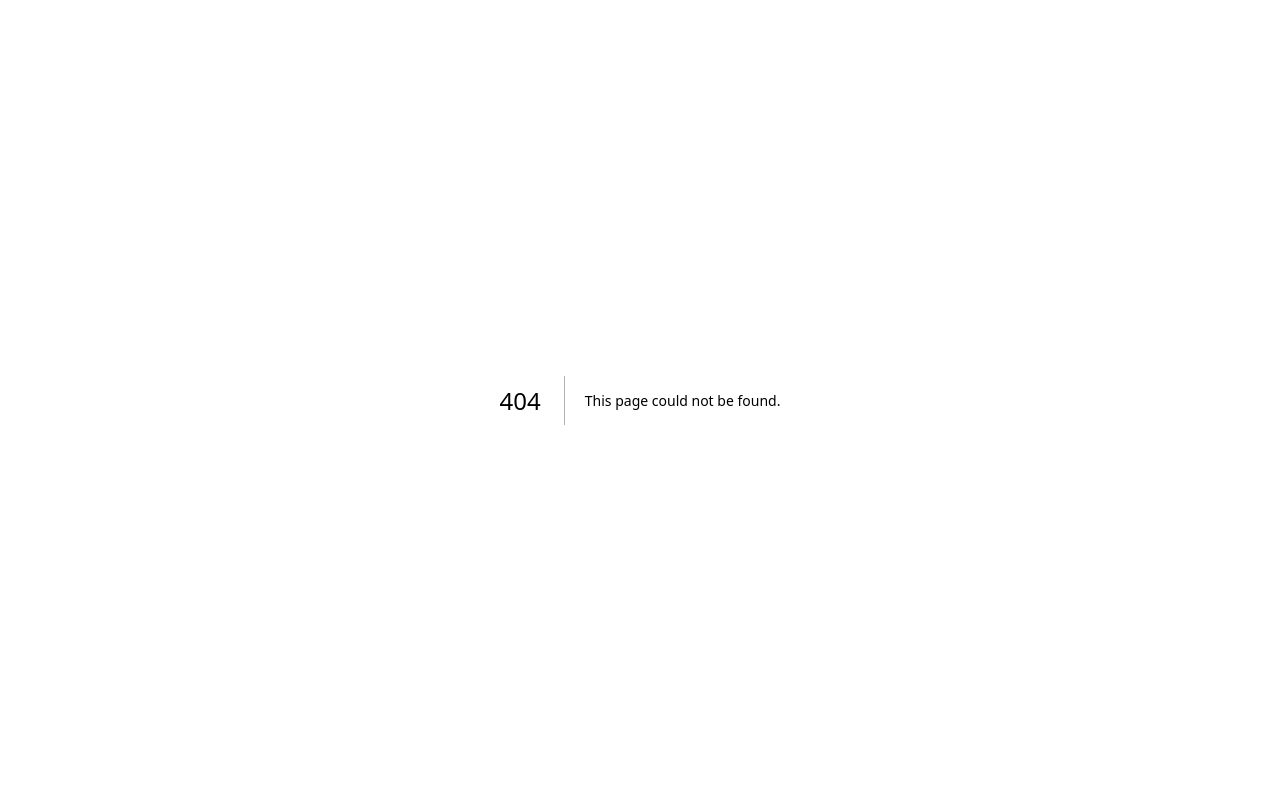
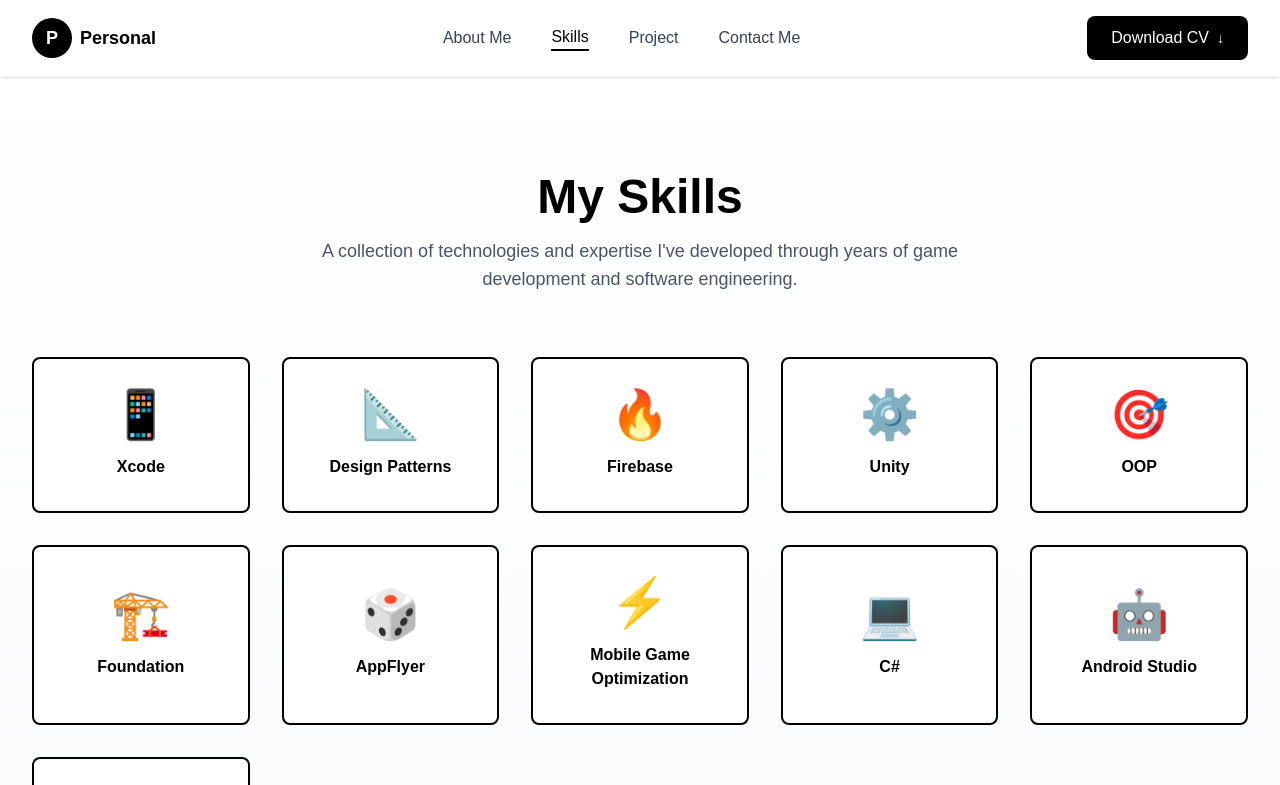
Before and after one commit to DatTran0301/Portfolio, a Next.js app: page /skills in a window 1280 px wide. Before the commit this address had no page. Shown: the top 785 px of the page. Built offline with nearby package versions, Linux system fonts and the light colour scheme.

Commit message:
add skill page

```diff
--- /dev/null
+++ b/app/skills/page.tsx
@@ -0,0 +1,188 @@
+"use client";
+
+import Link from "next/link";
+import { useState } from "react";
+
+interface Skill {
+  id: number;
+  name: string;
+  icon: string;
+}
+
+const skillsData: Skill[] = [
+  { id: 1, name: "Xcode", icon: "📱" },
+  { id: 2, name: "Design Patterns", icon: "📐" },
+  { id: 3, name: "Firebase", icon: "🔥" },
+  { id: 4, name: "Unity", icon: "⚙️" },
+  { id: 5, name: "OOP", icon: "🎯" },
+  { id: 6, name: "Foundation", icon: "🏗️" },
+  { id: 7, name: "AppFlyer", icon: "🎲" },
+  { id: 8, name: "Mobile Game Optimization", icon: "⚡" },
+  { id: 9, name: "C#", icon: "💻" },
+  { id: 10, name: "Android Studio", icon: "🤖" },
+  { id: 11, name: "Git", icon: "🌳" },
+];
+
+export default function SkillsPage() {
+  const [isMenuOpen, setIsMenuOpen] = useState(false);
+
+  return (
+    <div className="min-h-screen bg-gradient-to-b from-white to-gray-50">
+      {/* Navigation */}
+      <nav className="sticky top-0 z-50 bg-white/95 backdrop-blur-md border-b border-gray-100 shadow-sm">
+        <div className="max-w-7xl mx-auto px-4 sm:px-6 lg:px-8 py-4 flex items-center justify-between">
+          {/* Logo */}
+          <Link
+            href="/"
+            className="flex items-center gap-2 hover:opacity-80 transition"
+          >
+            <div className="w-10 h-10 bg-black rounded-full flex items-center justify-center transform hover:scale-110 transition">
+              <span className="text-white font-bold text-lg">P</span>
+            </div>
+            <span className="font-semibold text-black text-base sm:text-lg">
+              Personal
+            </span>
+          </Link>
+
+          {/* Nav Links - Desktop */}
+          <div className="hidden md:flex items-center gap-6 lg:gap-10">
+            <Link
+              href="/#about"
+              className="text-gray-700 hover:text-black font-medium transition-all duration-300 relative group text-sm lg:text-base"
+            >
+              About Me
+              <span className="absolute bottom-0 left-0 w-0 h-0.5 bg-black group-hover:w-full transition-all duration-300"></span>
+            </Link>
+            <Link
+              href="/skills"
+              className="text-black font-medium transition-all duration-300 relative group text-sm lg:text-base border-b-2 border-black"
+            >
+              Skills
+              <span className="absolute bottom-0 left-0 w-0 h-0.5 bg-black group-hover:w-full transition-all duration-300"></span>
+            </Link>
+            <Link
+              href="/#projects"
+              className="text-gray-700 hover:text-black font-medium transition-all duration-300 relative group text-sm lg:text-base"
+            >
+              Project
+              <span className="absolute bottom-0 left-0 w-0 h-0.5 bg-black group-hover:w-full transition-all duration-300"></span>
+            </Link>
+            <Link
+              href="/#contact"
+              className="text-gray-700 hover:text-black font-medium transition-all duration-300 relative group text-sm lg:text-base"
+            >
+              Contact Me
+              <span className="absolute bottom-0 left-0 w-0 h-0.5 bg-black group-hover:w-full transition-all duration-300"></span>
+            </Link>
+          </div>
+
+          {/* Mobile Menu Button */}
+          <button
+            onClick={() => setIsMenuOpen(!isMenuOpen)}
+            className="md:hidden flex flex-col justify-center items-center w-8 h-8 space-y-1.5"
+          >
+            <span
+              className={`block w-6 h-0.5 bg-black transition-all duration-300 ${
+                isMenuOpen ? "rotate-45 translate-y-2" : ""
+              }`}
+            ></span>
+            <span
+              className={`block w-6 h-0.5 bg-black transition-all duration-300 ${
+                isMenuOpen ? "opacity-0" : ""
+              }`}
+            ></span>
+            <span
+              className={`block w-6 h-0.5 bg-black transition-all duration-300 ${
+                isMenuOpen ? "-rotate-45 -translate-y-2" : ""
+              }`}
+            ></span>
+          </button>
+
+          {/* Download CV Button - Desktop */}
+          <button className="hidden md:flex bg-black text-white px-4 lg:px-6 py-2.5 rounded-lg font-medium hover:bg-gray-800 hover:shadow-lg transform hover:scale-105 transition-all duration-300 items-center gap-2 text-sm lg:text-base">
+            Download CV <span className="text-sm">↓</span>
+          </button>
+        </div>
+
+        {/* Mobile Menu */}
+        {isMenuOpen && (
+          <div className="md:hidden border-t border-gray-100 bg-white">
+            <div className="px-4 py-3 space-y-2">
+              <Link
+                href="/#about"
+                className="block text-gray-700 hover:text-black font-medium py-2 transition"
+                onClick={() => setIsMenuOpen(false)}
+              >
+                About Me
+              </Link>
+              <Link
+                href="/skills"
+                className="block text-black font-medium py-2 transition border-b-2 border-black"
+                onClick={() => setIsMenuOpen(false)}
+              >
+                Skills
+              </Link>
+              <Link
+                href="/#projects"
+                className="block text-gray-700 hover:text-black font-medium py-2 transition"
+                onClick={() => setIsMenuOpen(false)}
+              >
+                Project
+              </Link>
+              <Link
+                href="/#contact"
+                className="block text-gray-700 hover:text-black font-medium py-2 transition"
+                onClick={() => setIsMenuOpen(false)}
+              >
+                Contact Me
+              </Link>
+              <button className="w-full mt-3 bg-black text-white px-4 py-2.5 rounded-lg font-medium hover:bg-gray-800 transition text-sm">
+                Download CV ↓
+              </button>
+            </div>
+          </div>
+        )}
+      </nav>
+
+      {/* Skills Section */}
+      <div className="max-w-7xl mx-auto px-4 sm:px-6 lg:px-8 py-12 sm:py-16 lg:py-24">
+        <div className="text-center mb-12 sm:mb-16">
+          <h1 className="text-3xl sm:text-4xl lg:text-5xl font-bold text-black mb-4">
+            My Skills
+          </h1>
+          <p className="text-gray-600 text-base sm:text-lg max-w-2xl mx-auto">
+            A collection of technologies and expertise I've developed through
+            years of game development and software engineering.
+          </p>
+        </div>
+
+        {/* Skills Grid */}
+        <div className="grid grid-cols-2 sm:grid-cols-3 lg:grid-cols-4 xl:grid-cols-5 gap-4 sm:gap-6 lg:gap-8">
+          {skillsData.map((skill) => (
+            <div
+              key={skill.id}
+              className="group bg-white border-2 border-black rounded-lg p-6 sm:p-8 flex flex-col items-center justify-center text-center hover:shadow-lg hover:scale-105 transition-all duration-300 cursor-pointer"
+            >
+              <div className="text-4xl sm:text-5xl mb-3 sm:mb-4 group-hover:scale-110 transition-transform duration-300">
+                {skill.icon}
+              </div>
+              <h3 className="font-semibold text-black text-sm sm:text-base">
+                {skill.name}
+              </h3>
+            </div>
+          ))}
+        </div>
+      </div>
+
+      {/* Back to Home Button */}
+      <div className="max-w-7xl mx-auto px-4 sm:px-6 lg:px-8 pb-12">
+        <Link
+          href="/"
+          className="inline-flex items-center gap-2 bg-black text-white px-6 py-3 rounded-lg font-medium hover:bg-gray-800 hover:shadow-lg transform hover:scale-105 transition-all duration-300"
+        >
+          ← Back to Home
+        </Link>
+      </div>
+    </div>
+  );
+}
```
Also changed, not shown: public/image/bg_home.svg (added).
